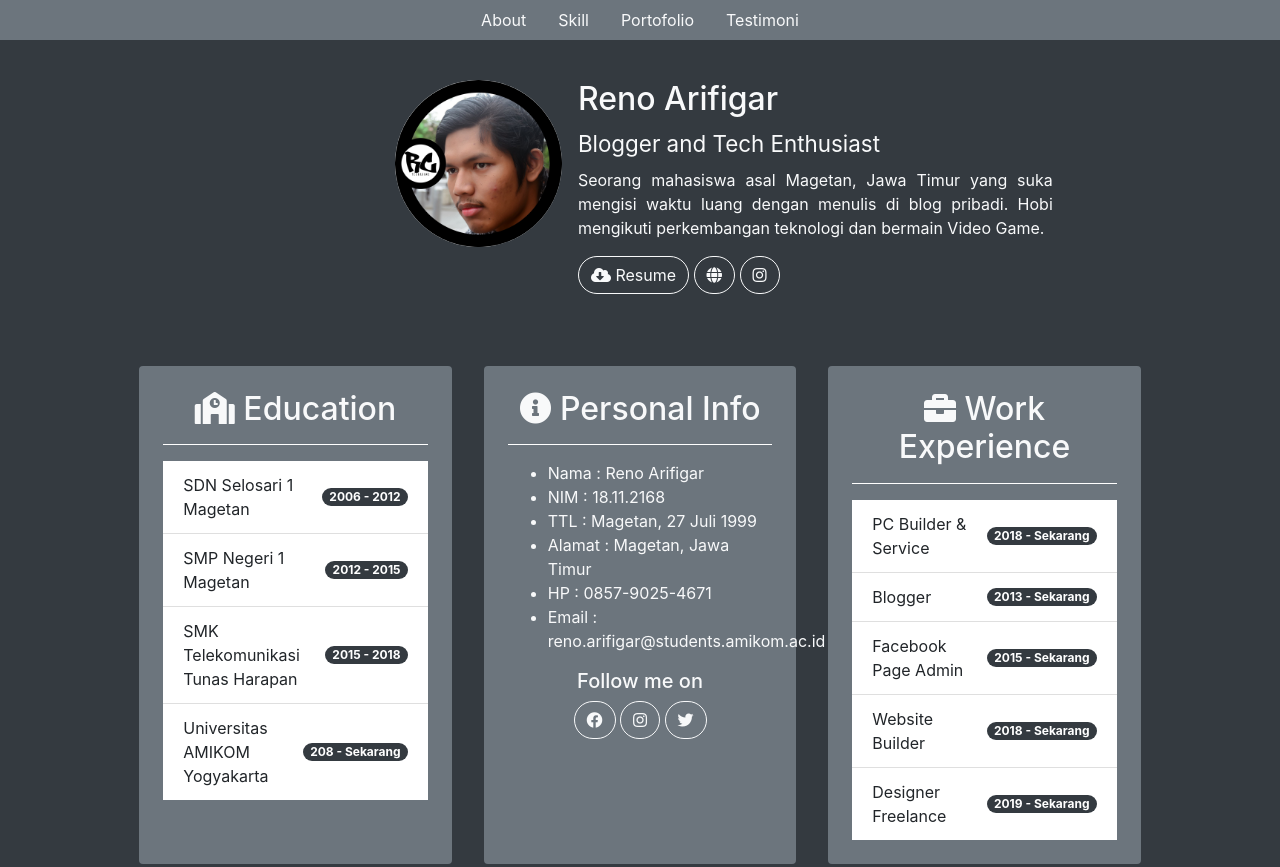
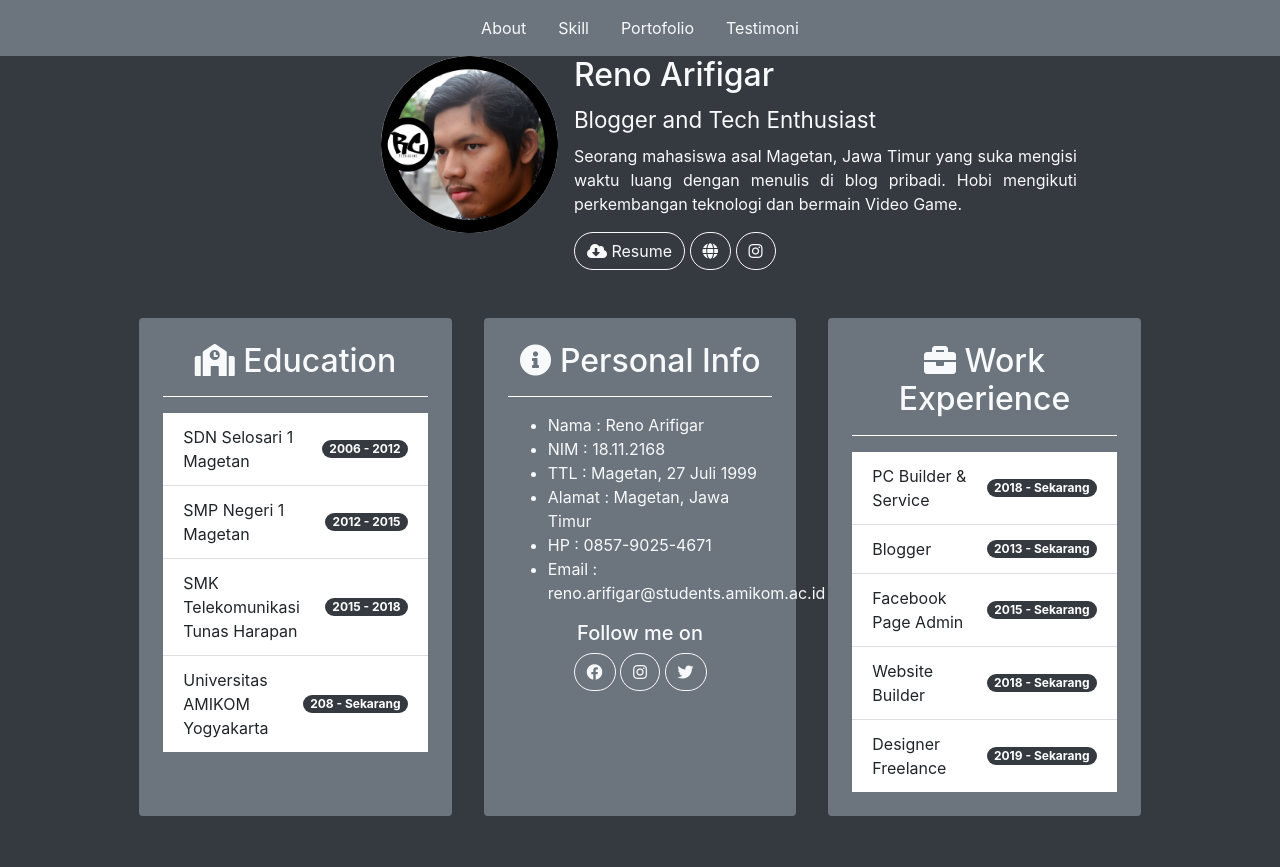
Before and after one commit to renoarifigar/renoarifigar, a plain HTML site: page index.html in a window 1280 px wide. Shown: the top 867 px of the page. Drawn offline with Linux system fonts and the light colour scheme.

Commit message:
Update Biar Rapi

```diff
--- a/index.html
+++ b/index.html
@@ -17,7 +17,7 @@
     <div class="container-fluid bg-dark">
 
     	<!-- Navbar -->
-    	<div class="row bg-secondary fixed-top">
+    	<div class="row bg-secondary fixed-top p-2">
     		<div class="col-md-12">
     			<ul class="nav justify-content-center">
     	  			<li class="nav-item">
@@ -39,7 +39,7 @@
     	<br/>
 
     	<!-- About -->
-    	<div id="About" class="row mx-auto w-75 p-5 justify-content-center">
+    	<div id="About" class="row mx-auto w-75 p-4 justify-content-center">
     		<div class="col-md-5 p-2">
     			<img src="img/pp.jpg" alt="Reno Arifigar" class="rounded-circle" width="50%" align="right">
     		</div>
```
